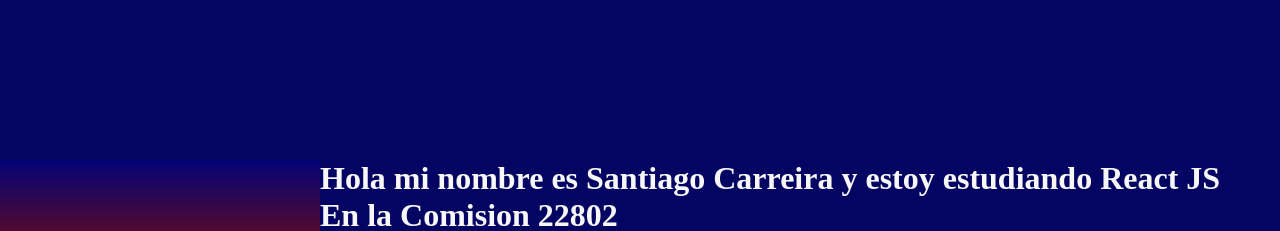
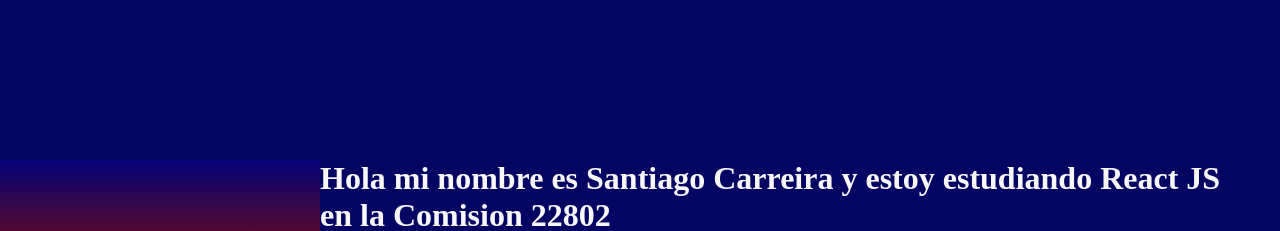
Before and after one commit to Santiago65/React, a plain HTML site: page index.html in a window 1280 px wide. Shown: the top 231 px of the page. Drawn offline with Linux system fonts and the light colour scheme.

Commit message:
Update index.html

```diff
--- a/index.html
+++ b/index.html
@@ -9,7 +9,7 @@
 </head>
 <body>
     <div class="simple-linear">
-    <h1>Hola mi nombre es Santiago Carreira y estoy estudiando React JS <br> En la Comision 22802</h1>
+    <h1>Hola mi nombre es Santiago Carreira y estoy estudiando React JS <br> en la Comision 22802</h1>
 
     <img src="img/profile.JPG" alt="Santiago">
 </div>
```
